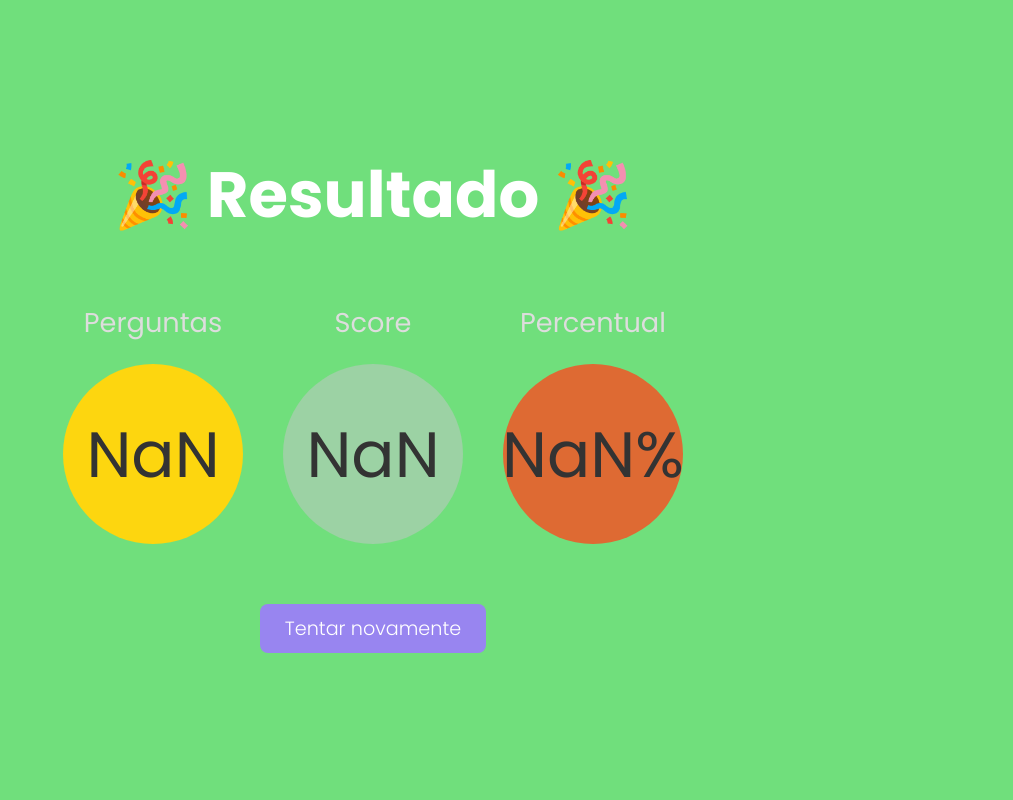
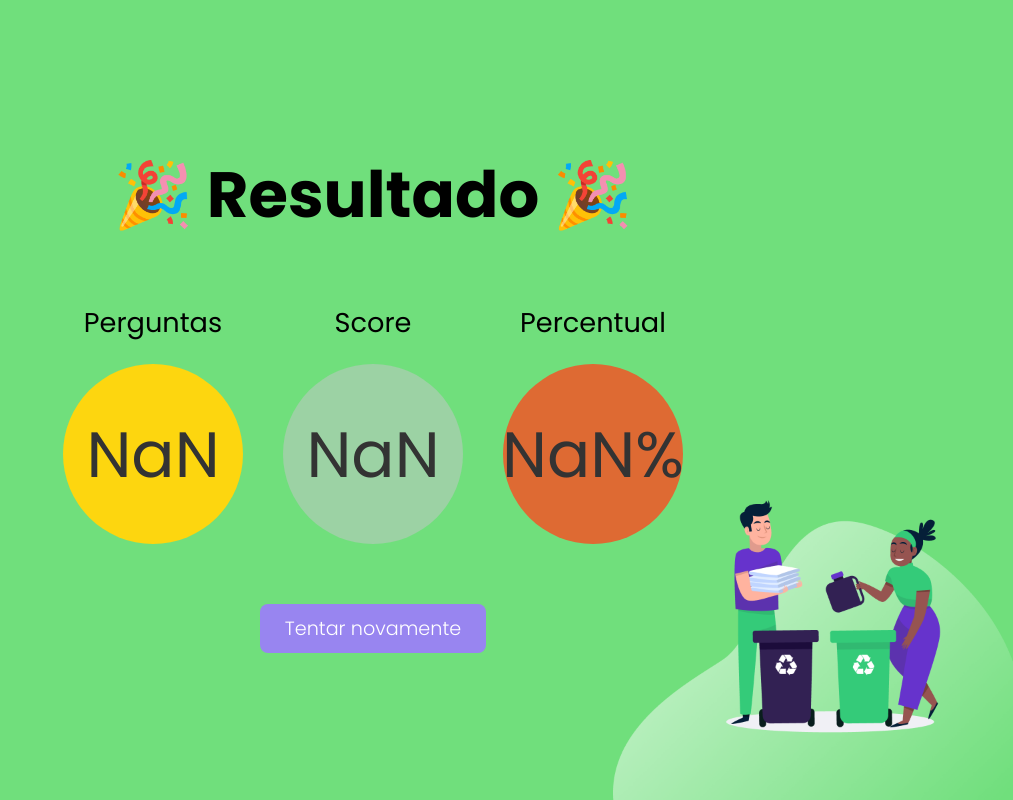
Before and after one commit to capelaum/GreenQuiz, a Next.js app: page /result in a window 1280 px wide. Shown: the whole page, without its empty margins (267-1280 px from the left). Built offline with nearby package versions, Linux system fonts and the light colour scheme.

Commit message:
Add background assets

```diff
--- a/src/styles/Result.module.scss
+++ b/src/styles/Result.module.scss
@@ -5,6 +5,10 @@
   align-items: center;
   min-height: 100vh;
   font-size: 2rem;
+
+  h1, h3 {
+    color: black;
+  }
 }
 
 .quizStatsContainer {
--- a/src/styles/globals.scss
+++ b/src/styles/globals.scss
@@ -12,6 +12,11 @@ body {
   font-family: "Poppins", sans-serif;
   background-color: var(--bg-color);
   color: #fff;
+
+  background-image: url('/recycle-people.png');
+  background-position: right bottom;
+  background-repeat: no-repeat;
+  background-size: 50vh;
 }
 
 @media (max-width: 1080px) {
```
Also changed, not shown: public/recycle-people.png (added).
